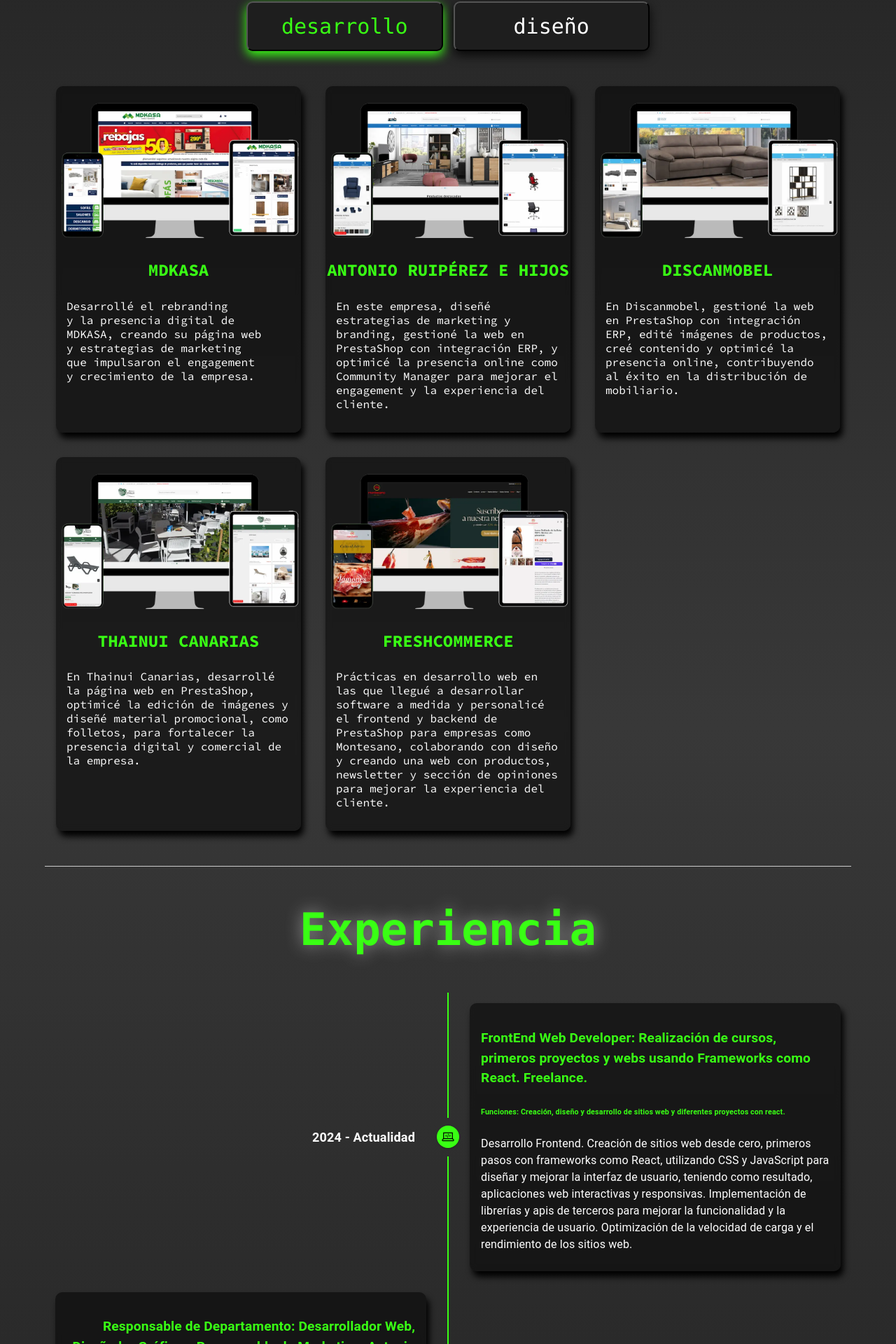
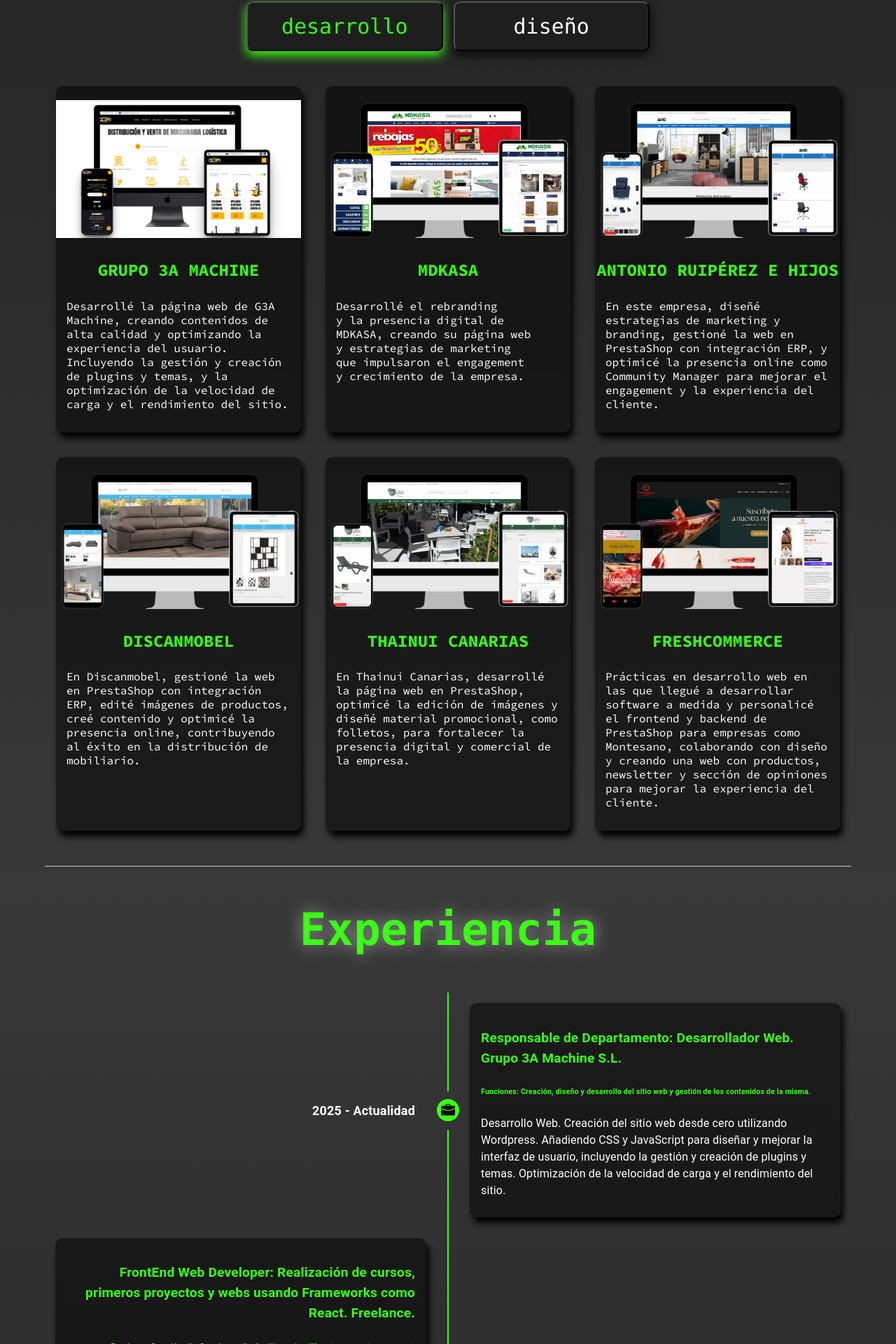
Before and after one commit to YellianAlexis/Portfolio-Web, a React (Vite) app: page / in a window 1280 px wide. Shown: the part 735-2655 px from the top of the page at 70% size. Built offline with nearby package versions, Linux system fonts and the light colour scheme.

Commit message:
Add new experience and some fixes

```diff
--- a/src/assets/css/backtotop-button.css
+++ b/src/assets/css/backtotop-button.css
@@ -10,6 +10,9 @@
   border-radius: 50px;
   cursor: pointer;
   transition: opacity 0.3s ease, background-color 0.3s, box-shadow 0.3s;
+  width: 50px;
+  height: 50px;
+  aspect-ratio: 1 / 1;
 }
 
 .light-mode .back-to-top {
--- a/src/data/experiences.jsx
+++ b/src/data/experiences.jsx
@@ -6,11 +6,22 @@
 
 const experiencias = [
   {
+    icon: <BsBriefcaseFill />,
+    title: "2025 - Actualidad",
+    cardTitle:
+      "Responsable de Departamento: Desarrollador Web. Grupo 3A Machine S.L.",
+    cardCaption:
+      "Funciones: Creación, diseño y desarrollo del sitio web y gestión de los contenidos de la misma.",
+    cardDetailedText:
+      "Desarrollo Web. Creación del sitio web desde cero utilizando Wordpress. Añadiendo CSS y JavaScript para diseñar y mejorar la interfaz de usuario, incluyendo la gestión y creación de plugins y temas. Optimización de la velocidad de carga y el rendimiento del sitio.",
+  },
+  {
     icon: <LiaLaptopCodeSolid />,
-    title: "2024 - Actualidad",
+    title: "2024 - 2025",
     cardTitle:
       "FrontEnd Web Developer: Realización de cursos, primeros proyectos y webs usando Frameworks como React. Freelance.",
-    cardCaption: "Funciones: Creación, diseño y desarrollo de sitios web y diferentes proyectos con react.",
+    cardCaption:
+      "Funciones: Creación, diseño y desarrollo de sitios web y diferentes proyectos con react.",
     cardDetailedText:
       "Desarrollo Frontend. Creación de sitios web desde cero, primeros pasos con frameworks como React, utilizando CSS y JavaScript para diseñar y mejorar la interfaz de usuario, teniendo como resultado, aplicaciones web interactivas y responsivas. Implementación de librerías y apis de terceros para mejorar la funcionalidad y la experiencia de usuario. Optimización de la velocidad de carga y el rendimiento de los sitios web.",
   },
@@ -35,8 +46,7 @@
   {
     icon: <PiStudentBold />,
     title: "2020",
-    cardTitle:
-      "Desarrollador web. Freshcommerce (Contrato de prácticas)",
+    cardTitle: "Desarrollador web. Freshcommerce (Contrato de prácticas)",
     cardCaption:
       "Funciones: Familiarización con PrestaShop, adquiriendo un conocimiento profundo para optimizar su utilización y personalización.",
     cardDetailedText:
--- a/src/data/projects.json
+++ b/src/data/projects.json
@@ -75,6 +75,21 @@
       {
         "id": 8,
         "indice": "desarrollo",
+        "img": "/images/exp/g3a_webHome.webp",
+        "titulo": "GRUPO 3A MACHINE",
+        "resumen": "Desarrollé la página web de G3A Machine, creando contenidos de alta calidad y optimizando la experiencia del usuario. Incluyendo la gestión y creación de plugins y temas, y la optimización de la velocidad de carga y el rendimiento del sitio.",
+        "contenido": [
+          "G3A Machine, es una empresa que me ha permitido llevar a cabo el completo desarrollo de su página web, desde el diseño inicial hasta la maquetación final, asegurando que cada pieza cumpla con las especificaciones técnicas para su publicación.",
+          "He realizado la página web desde cero, asegurando que fuera funcional, atractiva y optimizada. No solo como una plataforma informativa, sino como un canal para impulsar y mejorar la experiencia del usuario. También responsiva para todo tipo de dispositivos.",
+          "Además, he implementado varias estrategias para mejorar el rendimiento y la velocidad de carga del sitio, como la optimización de imágenes, la reducción de recursos y la implementación de plugins y temas para personalizar la apariencia del sitio.",
+          "Así como el SEO, para mejorar la visibilidad del sitio en los motores de búsqueda y aumentar la conversión de visitantes en clientes, potenciando el crecimiento de la empresa. También he jugado un papel clave en la gestión de los contenidos y su organizaciñon, asegurando que se mantenga correctamente estructurado y actualizado.",
+          "En resumen, mi experiencia en G3A Machine me ha permitido seguir desarrollando habilidades tanto, en el diseño web como, en creación y gestión de contenidos, SEO y optimización de la experiencia del usuario, contribuyendo al éxito de la empresa en el sector de la web."
+        ],
+        "enlaceProyecto": "https://https://g3amachine.com"
+      },
+      {
+        "id": 9,
+        "indice": "desarrollo",
         "img": "/images/exp/mdkasa_webHome.webp",
         "titulo": "MDKASA",
         "resumen": "Desarrollé el rebranding y la presencia digital de MDKASA, creando su página web y estrategias de marketing que impulsaron el engagement y crecimiento de la empresa.",
@@ -85,7 +100,7 @@
         "enlaceProyecto": "https://mdkasa.es"
       },
       {
-        "id": 9,
+        "id": 10,
         "indice": "desarrollo",
         "img": "/images/exp/areh_webHome.webp",
         "titulo": "ANTONIO RUIPÉREZ E HIJOS",
@@ -96,7 +111,7 @@
         "enlaceProyecto": "https://arehogar.es"
       },
       {
-        "id": 10,
+        "id": 11,
         "indice": "desarrollo",
         "img": "/images/exp/dcm_webHome.webp",
         "titulo": "DISCANMOBEL",
@@ -108,7 +123,7 @@
         "enlaceProyecto": "https://discanmobel.es"
       },
       {
-        "id": 11,
+        "id": 12,
         "indice": "desarrollo",
         "img": "/images/exp/thc_webHome.webp",
         "titulo": "THAINUI CANARIAS",
@@ -119,7 +134,7 @@
         "enlaceProyecto": "https://thainui.es"
       },
       {
-        "id": 12,
+        "id": 13,
         "indice": "desarrollo",
         "img": "/images/exp/ibericca_webHome.webp",
         "titulo": "FRESHCOMMERCE",
```
Also changed, not shown: public/images/exp/g3a_webHome.webp (added).
